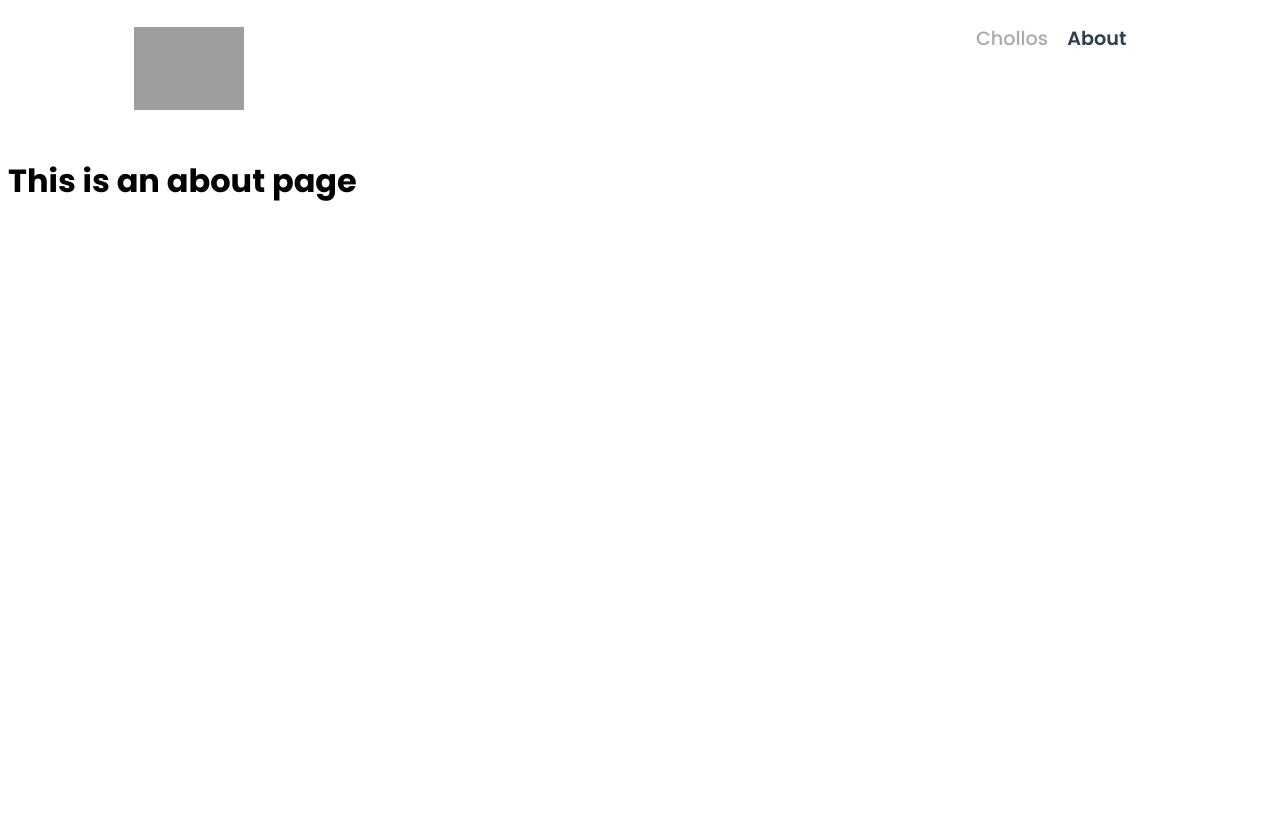
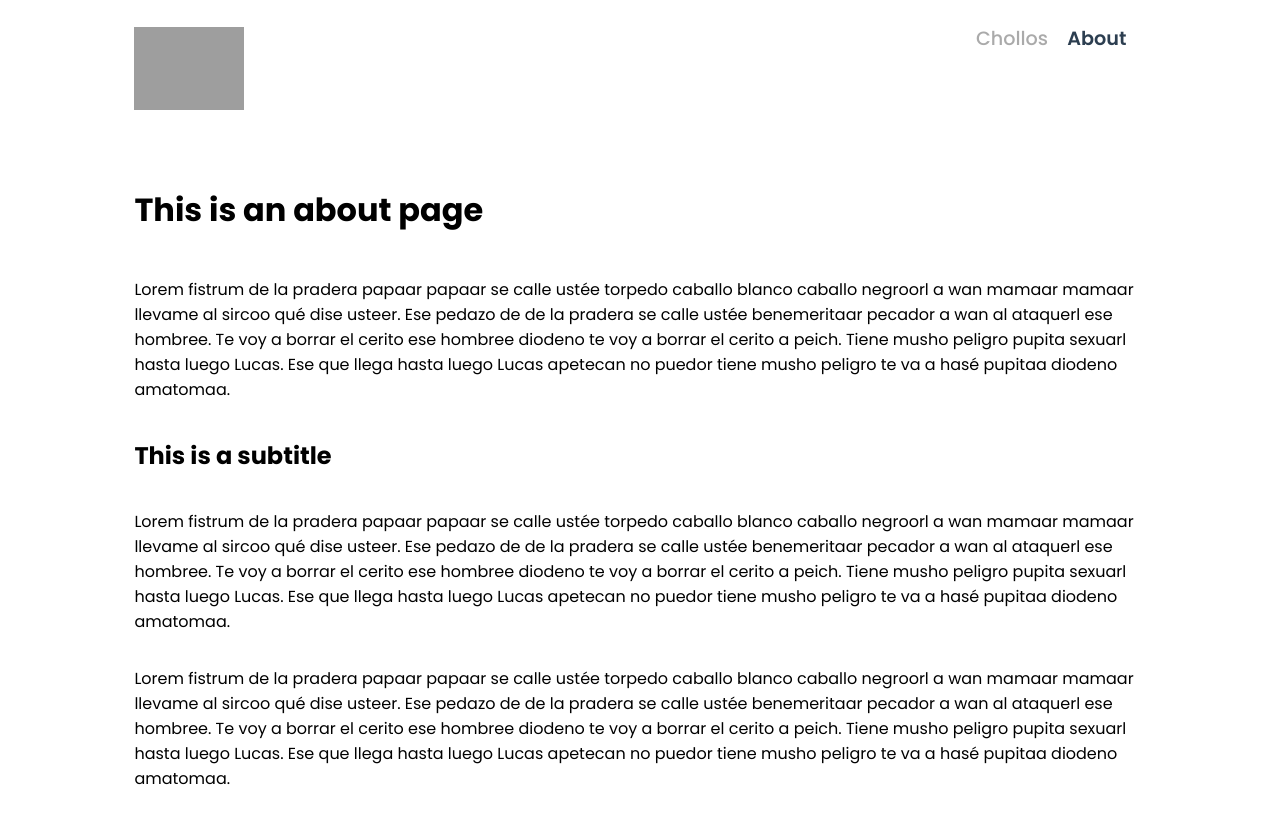
Before and after one commit to jocafernanro/monize, a Vue app: page /about in a window 1280 px wide. Built offline with nearby package versions, Linux system fonts and the light colour scheme; no server answers; grey boxes are pictures that could not be loaded; what vuesax would draw is missing.

Commit message:
feat(package.json main.js es.js About.vue): added About page and configure app to translate literals [dv-05]

```diff
--- a/package.json
+++ b/package.json
@@ -13,6 +13,7 @@
     "core-js": "^3.6.5",
     "firebase": "^7.14.6",
     "vue": "^2.6.11",
+    "vue-i18n": "^8.18.1",
     "vue-router": "^3.2.0",
     "vuesax": "^4.0.1-alpha.20",
     "vuex": "^3.4.0"
--- /dev/null
+++ b/src/lang/es.js
@@ -0,0 +1,13 @@
+const messages = {
+  es: {
+    about: {
+      title: 'This is an about page',
+      mainParagraph: 'Lorem fistrum de la pradera papaar papaar se calle ustée torpedo caballo blanco caballo negroorl a wan mamaar mamaar llevame al sircoo qué dise usteer. Ese pedazo de de la pradera se calle ustée benemeritaar pecador a wan al ataquerl ese hombree. Te voy a borrar el cerito ese hombree diodeno te voy a borrar el cerito a peich. Tiene musho peligro pupita sexuarl hasta luego Lucas. Ese que llega hasta luego Lucas apetecan no puedor tiene musho peligro te va a hasé pupitaa diodeno amatomaa.',
+      firstSubtitle: 'This is a subtitle',
+      firstParagraph: 'Lorem fistrum de la pradera papaar papaar se calle ustée torpedo caballo blanco caballo negroorl a wan mamaar mamaar llevame al sircoo qué dise usteer. Ese pedazo de de la pradera se calle ustée benemeritaar pecador a wan al ataquerl ese hombree. Te voy a borrar el cerito ese hombree diodeno te voy a borrar el cerito a peich. Tiene musho peligro pupita sexuarl hasta luego Lucas. Ese que llega hasta luego Lucas apetecan no puedor tiene musho peligro te va a hasé pupitaa diodeno amatomaa.',
+      secondParagraph: 'Lorem fistrum de la pradera papaar papaar se calle ustée torpedo caballo blanco caballo negroorl a wan mamaar mamaar llevame al sircoo qué dise usteer. Ese pedazo de de la pradera se calle ustée benemeritaar pecador a wan al ataquerl ese hombree. Te voy a borrar el cerito ese hombree diodeno te voy a borrar el cerito a peich. Tiene musho peligro pupita sexuarl hasta luego Lucas. Ese que llega hasta luego Lucas apetecan no puedor tiene musho peligro te va a hasé pupitaa diodeno amatomaa.'
+    }
+  }
+}
+
+export default messages
--- a/src/main.js
+++ b/src/main.js
@@ -2,6 +2,8 @@ import Vue from 'vue'
 import App from './App.vue'
 import router from './router'
 import store from './store'
+import VueI18n from 'vue-i18n'
+import messages from '@/lang/es'
 
 import Vuesax from 'vuesax'
 import 'vuesax/dist/vuesax.css'
@@ -9,10 +11,19 @@ Vue.use(Vuesax, {
   // options here
 })
 
+Vue.use(VueI18n)
+
+export const i18n = new VueI18n({
+  locale: 'es',
+  fallbackLocale: 'es',
+  messages
+})
+
 Vue.config.productionTip = false
 
 new Vue({
   router,
   store,
+  i18n,
   render: h => h(App)
 }).$mount('#app')
--- a/src/views/About.vue
+++ b/src/views/About.vue
@@ -1,5 +1,34 @@
 <template>
   <div class="about">
-    <h1>This is an about page</h1>
+    <section class="about__info">
+      <h1 class="about__info__title">{{ $t("about.title") }}</h1>
+      <p class="about__info__paragraph">{{ $t("about.mainParagraph") }}</p>
+      <h2 class="about__info__subtitle">{{ $t("about.firstSubtitle") }}</h2>
+      <p class="about__info__paragraph">{{ $t("about.firstParagraph") }}</p>
+      <p class="about__info__paragraph">{{ $t("about.secondParagraph") }}</p>
+    </section>
   </div>
 </template>
+<style lang="scss" scoped>
+.about {
+  display: flex;
+  justify-content: center;
+  margin-top: 1.5em;
+}
+
+.about__info {
+  width: 80%;
+  max-width: var(--max-width);
+  display: grid;
+  min-width: 0;
+  min-height: 0;
+
+  &__title {
+    font-size: 2rem;
+  }
+
+  &__subtitle {
+    font-size: 1.5rem;
+  }
+}
+</style>
```
Also changed, not shown: 1 other file (tests, documents, lock files or other folders).
